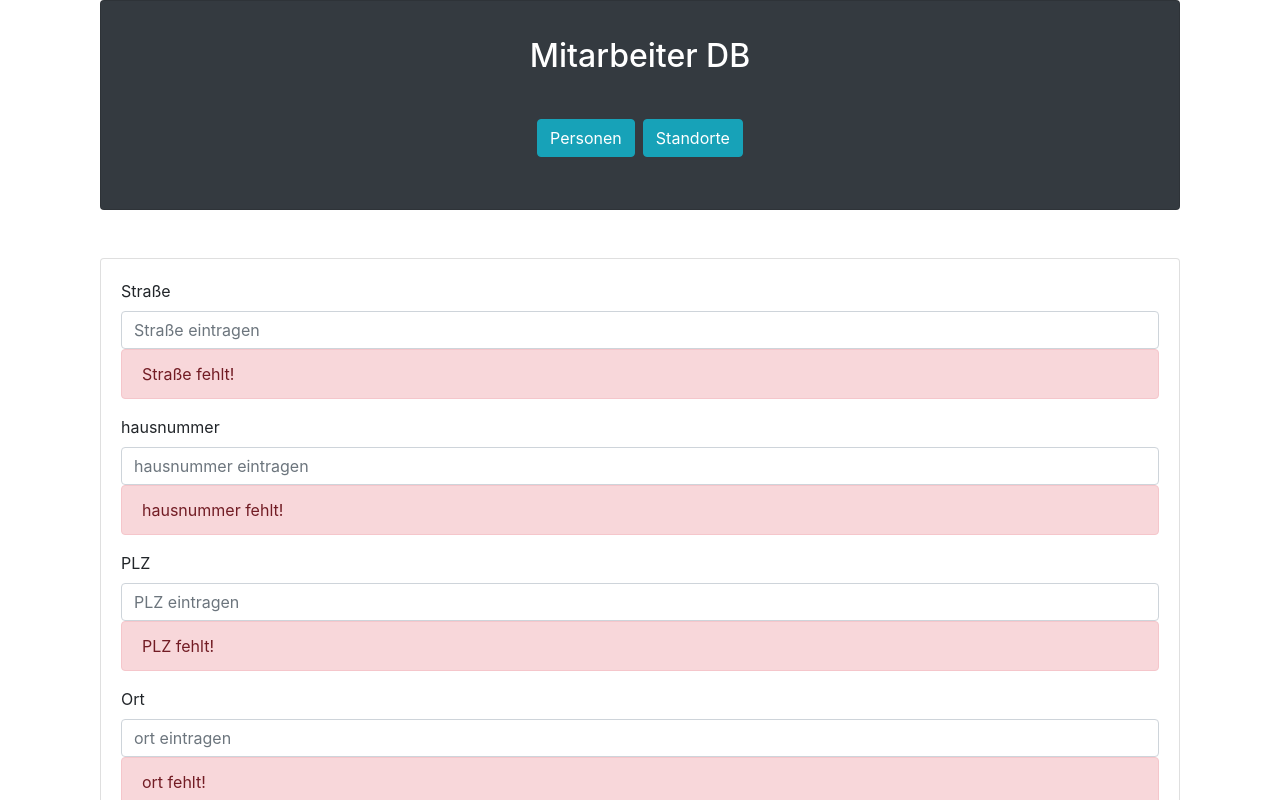
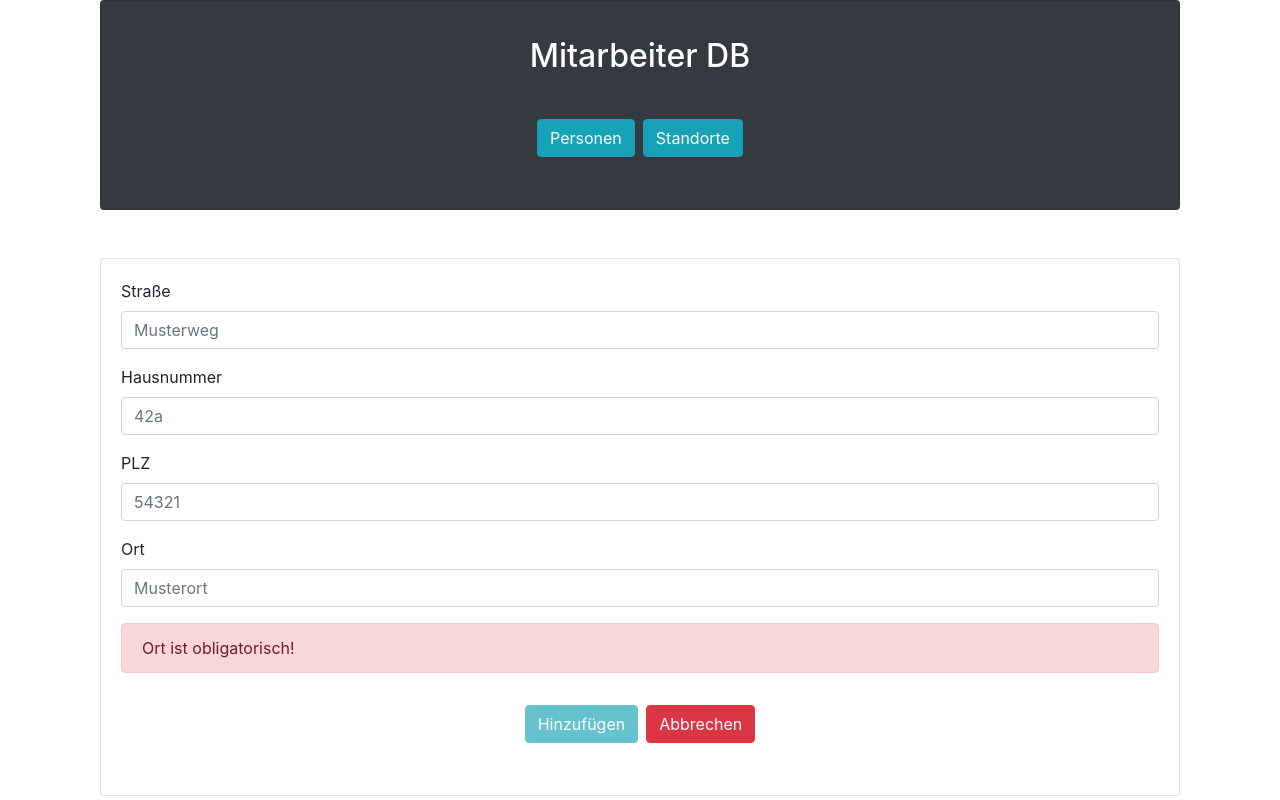
Before and after one commit to reinekse/mitarbeiterdb-angular, an Angular app: page /standort/add-form in a window 1280 px wide. Shown: the top 800 px of the page. Built offline with nearby package versions, Linux system fonts and the light colour scheme.

Commit message:
drop down with valid standort Ids in person-add-form

```diff
--- a/src/app/view/person-view/person-add/person-add-form.component.html
+++ b/src/app/view/person-view/person-add/person-add-form.component.html
@@ -10,7 +10,8 @@
                placeholder="Mustermensch"
                required #nachname="ngModel">
       </div>
-      <div [hidden]="!nachname.pristine" class="alert alert-danger">Nachname fehlt</div>
+      <div [hidden]="!nachname.pristine" class="alert alert-danger">Nachname ist obligatorisch</div>
+
 
       <div class="form-group">
         <label for="vorname">Vorname</label>
@@ -21,7 +22,8 @@
                placeholder="Maxi"
                required #vorname="ngModel">
       </div>
-      <div [hidden]="!vorname.pristine" class="alert alert-danger">Vorname fehlt</div>
+      <div [hidden]="!vorname.pristine" class="alert alert-danger">Vorname ist obligatorisch</div>
+
 
       <div class="form-group">
         <label for="geburtstag">Geburtstag</label>
@@ -40,19 +42,22 @@
                class="form-control"
                id="abteilung"
                name="abteilung"
-               placeholder="AX"
+               placeholder="M1"
         >
       </div>
 
 
       <div class="form-group">
         <label for="standortId">Standort-ID</label>
-        <input type="text" [(ngModel)]="person.standortId"
-               class="form-control"
-               id="standortId"
-               name="standortId"
-               placeholder="X">
+        <select [(ngModel)]="person.standortId"
+                class="form-control"
+                id="standortId"
+                name="standortId"
+                required #standortId="ngModel">
+          <option *ngFor="let id of standortIds" [value]="id">{{ id }}</option>
+        </select>
       </div>
+      <div [hidden]="!standortId.pristine" class="alert alert-danger">Standort-ID ist obligatorisch</div>
 
 
       <div class="form-group">
--- a/src/app/view/person-view/person-add/person-add-form.component.ts
+++ b/src/app/view/person-view/person-add/person-add-form.component.ts
@@ -1,9 +1,10 @@
-import {Component} from '@angular/core';
+import {Component, OnInit} from '@angular/core';
 import {FormsModule} from "@angular/forms";
 import {CommonModule} from "@angular/common";
 import {Router, RouterModule} from "@angular/router";
 import {Person} from "../../../model/person";
 import {PersonService} from "../../../service/person-service.service";
+import {StandortService} from "../../../service/standort-service.service";
 
 
 @Component({
@@ -13,14 +14,23 @@ import {PersonService} from "../../../service/person-service.service";
   templateUrl: './person-add-form.component.html',
   styleUrl: './person-add-form.component.css'
 })
-export class PersonAddFormComponent {
-
+export class PersonAddFormComponent implements OnInit {
+  standortIds: string[] = [];
   person: Person;
 
-  constructor(
-    private router: Router,
-    private personService: PersonService) {
+  constructor(private standortService: StandortService,
+              private router: Router,
+              private personService: PersonService) {
     this.person = new Person();
+
+  }
+
+  ngOnInit(): void {
+    this.standortService.findAll().subscribe(standorte => {
+      standorte.forEach(standort => {
+        this.standortIds.push(standort.id);
+      })
+    });
   }
 
   onSubmit() {
@@ -31,4 +41,6 @@ export class PersonAddFormComponent {
   gotoPersonIndex() {
     this.router.navigate(['/person/index']);
   }
+
+
 }
--- a/src/app/view/standort-view/standort-add/standort-add-form.component.html
+++ b/src/app/view/standort-view/standort-add/standort-add-form.component.html
@@ -7,20 +7,18 @@
                class="form-control"
                id="strasse"
                name="strasse"
-               placeholder="Straße eintragen"
-               required #strasse="ngModel">
-        <div [hidden]="!strasse.pristine" class="alert alert-danger">Straße fehlt!</div>
+               placeholder="Musterweg"
+        >
       </div>
 
       <div class="form-group">
-        <label for="hausnummer">hausnummer</label>
+        <label for="hausnummer">Hausnummer</label>
         <input type="text" [(ngModel)]="standort.hausnummer"
                class="form-control"
                id="hausnummer"
                name="hausnummer"
-               placeholder="hausnummer eintragen"
-               required #hausnummer="ngModel">
-        <div [hidden]="!hausnummer.pristine" class="alert alert-danger">hausnummer fehlt!</div>
+               placeholder="42a"
+        >
       </div>
 
       <div class="form-group">
@@ -29,9 +27,8 @@
                class="form-control"
                id="plz"
                name="plz"
-               placeholder="PLZ eintragen"
-               required #plz="ngModel">
-        <div [hidden]="!plz.pristine" class="alert alert-danger">PLZ fehlt!</div>
+               placeholder="54321"
+        >
       </div>
 
       <div class="form-group">
@@ -40,10 +37,10 @@
                class="form-control"
                id="ort"
                name="ort"
-               placeholder="ort eintragen"
+               placeholder="Musterort"
                required #ort="ngModel">
-        <div [hidden]="!ort.pristine" class="alert alert-danger">ort fehlt!</div>
       </div>
+      <div [hidden]="!ort.pristine" class="alert alert-danger">Ort ist obligatorisch!</div>
 
 
       <ul class="text-center list-inline py-3">
```
